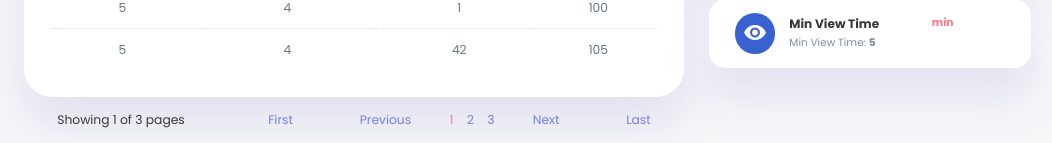
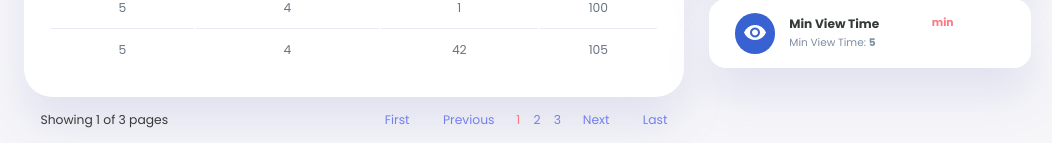
Before and after one commit to KostasKyriakosBatsios/DataBoard, a PHP site: page /databoard.php in a window 1280 px wide. Shown: the part 787-930 px from the top of the page, without its empty margins (223-1275 px from the left). Run offline with PHP 8.4, Linux system fonts and the light colour scheme; data comes from the database, SQL or seed files in the repository; data that the repository does not hold is empty; a stand-in replaces the project's code that opens the database connection.

Commit message:
Fixed styling of pagination and removed meaningless code from databoard styling.

```diff
--- a/css/pagination.css
+++ b/css/pagination.css
@@ -7,7 +7,7 @@
     text-align: center;
     display: block;
     margin: 1rem auto;
-    margin-right: 300px;
+    margin-right: 800px;
 }
 
 .pagination .page-numbers a {
@@ -21,18 +21,18 @@
 
 @media screen and (max-width: 1661px) {
     .pagination .page-info {
-        margin-right: 100px;
+        margin-right: 500px;
     }
 }
 
 @media screen and (max-width: 1485px) {
     .pagination .page-info {
-        margin-right: 50px;
+        margin-right: 200px;
     }
 }
 
 @media screen and (max-width: 600px) {
     .pagination .page-info {
-        margin-right: 5px;
+        margin-right: 20px;
     }
 }
```
Also changed, not shown: css/databoard.css (+0 -40 lines).
